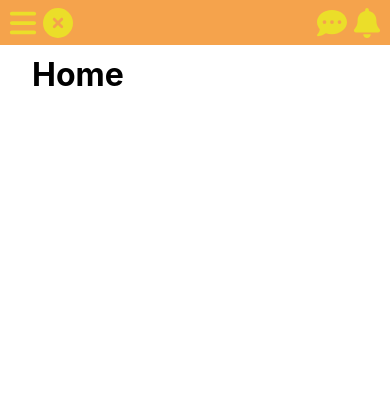
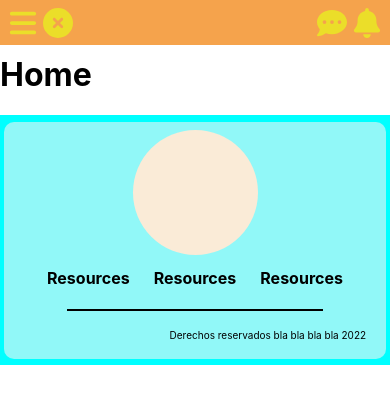
Before and after one commit to PochiTama-dev/Spartan, a Next.js app: page / in a window 390 px wide. Shown: the top 404 px of the page. Built offline with nearby package versions, Linux system fonts and the light colour scheme.

Commit message:
creacio de footer responsive

```diff
--- /dev/null
+++ b/components/footer/footer.jsx
@@ -0,0 +1,59 @@
+import React from 'react'
+
+
+export const Footer = () => {
+  return (
+    <div className='footer-container'>
+
+      <div className="foot-container">
+
+        <div className="footer-name">
+          <h1>Nombre</h1>
+        </div>
+
+        <div className="footer-class">
+
+          <section className="footer-sections">
+            <div className='footer-section'>
+            <div>
+              <h2>Resources</h2>
+              <p>About</p>
+              <p>About</p>
+              <p>About</p>
+              </div>
+
+            </div>
+            <br />
+            <div className='footer-section'>
+            <div>
+              <h2>Resources</h2>
+              <p>About</p>
+              <p>About</p>
+              <p>About</p>
+              </div>
+            </div>
+<br />
+            <div className='footer-section'>
+              <div>
+              <h2>Resources</h2>
+              <p>About</p>
+              <p>About</p>
+              <p>About</p>
+              </div>
+            </div>
+          </section>
+<br />
+          <div className='footer-logo'>
+          </div>
+        </div>
+        <hr />
+
+        <div className="copy-right">
+          <p>Derechos reservados bla bla bla bla 2022</p>
+        </div>
+
+      </div>
+    </div>
+
+  )
+}
--- a/pages/index.js
+++ b/pages/index.js
@@ -1,6 +1,6 @@
 import Head from 'next/head'
 import styles from '../styles/Home.module.css'
-
+import { Footer } from '../components/footer/footer'
 export default function Home() {
   return (
     <div className={styles.container}>
@@ -13,6 +13,9 @@ export default function Home() {
       <main className={styles.main}>
         <h1>Home</h1>
       </main>
+      <footer /* className={styles.footer} */>
+        <div className='footer-main'><Footer/></div>
+      </footer>
     </div>
   )
 }
--- a/styles/Home.module.css
+++ b/styles/Home.module.css
@@ -1,3 +1,4 @@
-.container {
+/* .container {
   padding: 0 2rem;
 }
+ */
--- /dev/null
+++ b/styles/footer.css
@@ -0,0 +1,123 @@
+footer {
+    width: 100%;
+    /* height: 100%; */
+    display: flex;
+    /* flex-direction: column; */
+    align-items: center;
+    justify-content: center;
+    background-color: aqua;
+  position: fixed;
+}
+
+.footer-main {
+    width: 100%;
+    /* margin: auto; */
+    /* position: absolute;
+    bottom: -550px; */
+}
+
+.footer-container {
+    width: 100%;
+    height: 300px;
+    background-color: aqua;
+    align-items: center;
+    display: flex;
+    flex-direction: column;
+}
+
+.footer-name {
+    margin-left: 10%;
+}
+
+.foot-container {
+    width: 98%;
+    height: 95%;
+    display: flex;
+    flex-direction: column;
+    justify-content: center;
+    background-color: rgb(145, 248, 248);
+    border-radius: 10px;
+    margin: auto;
+    padding: 20px;
+}
+
+.footer-class {
+    display: flex;
+    justify-content: space-evenly;
+    margin-top: -20px;
+}
+
+.footer-sections {
+    display: flex;
+    justify-content: space-evenly;
+    width: 400px;
+}
+
+.footer-section p {
+    font-weight: 400;
+
+}
+
+.footer-logo {
+    width: 175px;
+    height: 175px;
+    background-color: antiquewhite;
+    border-radius: 50%;
+
+}
+
+.footer-container hr {
+    border: 1px solid black;
+    width: 75%;
+}
+
+.footer-container .copy-right {
+    display: flex;
+    justify-content: right;
+    width: 100%;
+}
+
+@media (max-width: 600px) {
+    .footer-name{
+        display: none;
+    }
+.footer-class {
+    display: flex;
+    flex-direction: column;
+    align-items: center;
+}
+
+.footer-section h2 {
+    font-size: 16px;
+}
+.footer-section{
+    align-items: center;
+
+}
+.footer-container {
+    height: 250px;
+}
+
+
+    .footer-section p{
+        display: none;
+    }
+
+    .footer-sections{
+        order: 2;
+        display: flex;
+        width: 100%;
+        max-width: 320px;
+    }
+
+    .footer-logo{
+        width: 125px;
+        height: 125px;
+    }
+    .footer-container .footer-logo{
+        order: 1;
+    }
+    .copy-right p {
+        font-size: 10px;
+    }
+}
--- a/styles/globals.css
+++ b/styles/globals.css
@@ -1,5 +1,5 @@
 @import url("./navbar.css");
-
+@import url("./footer.css");
 html,
 body {
   padding: 0;
@@ -15,4 +15,5 @@ a {
 
 * {
   box-sizing: border-box;
+
 }
```
Also changed, not shown: 1 other file (tests, documents, lock files or other folders).
